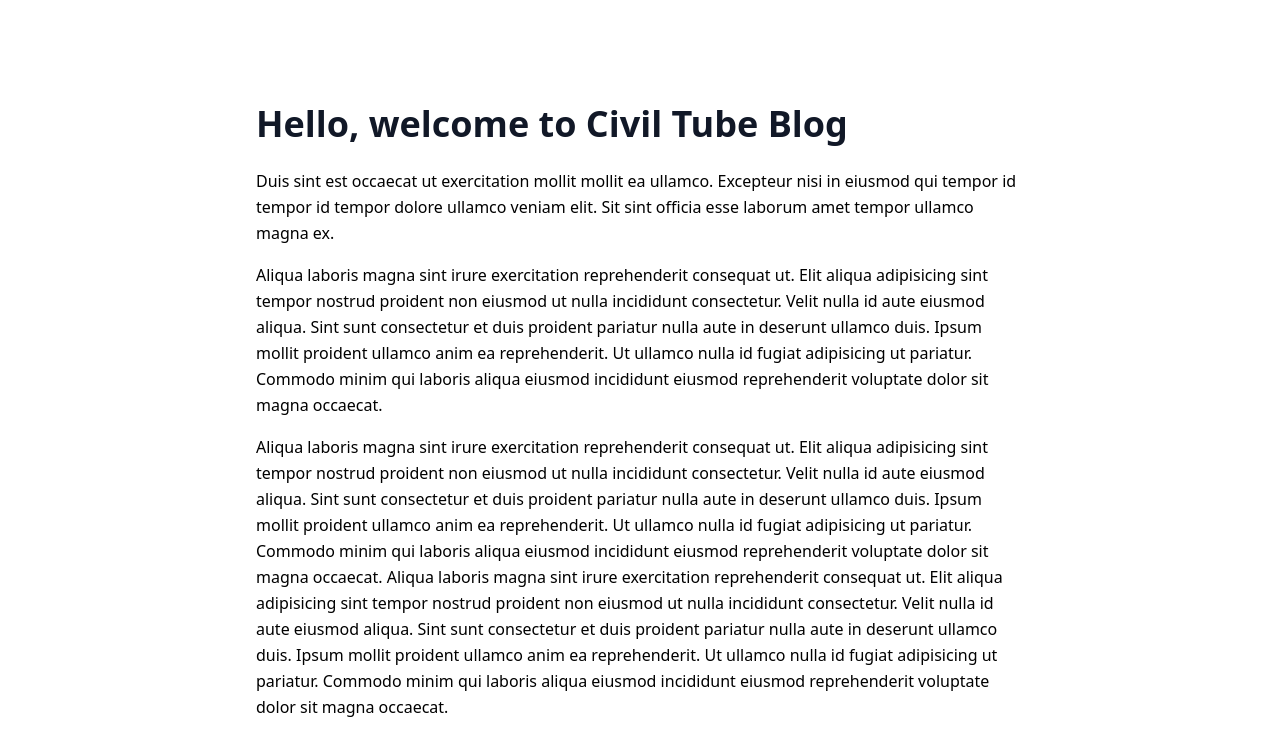
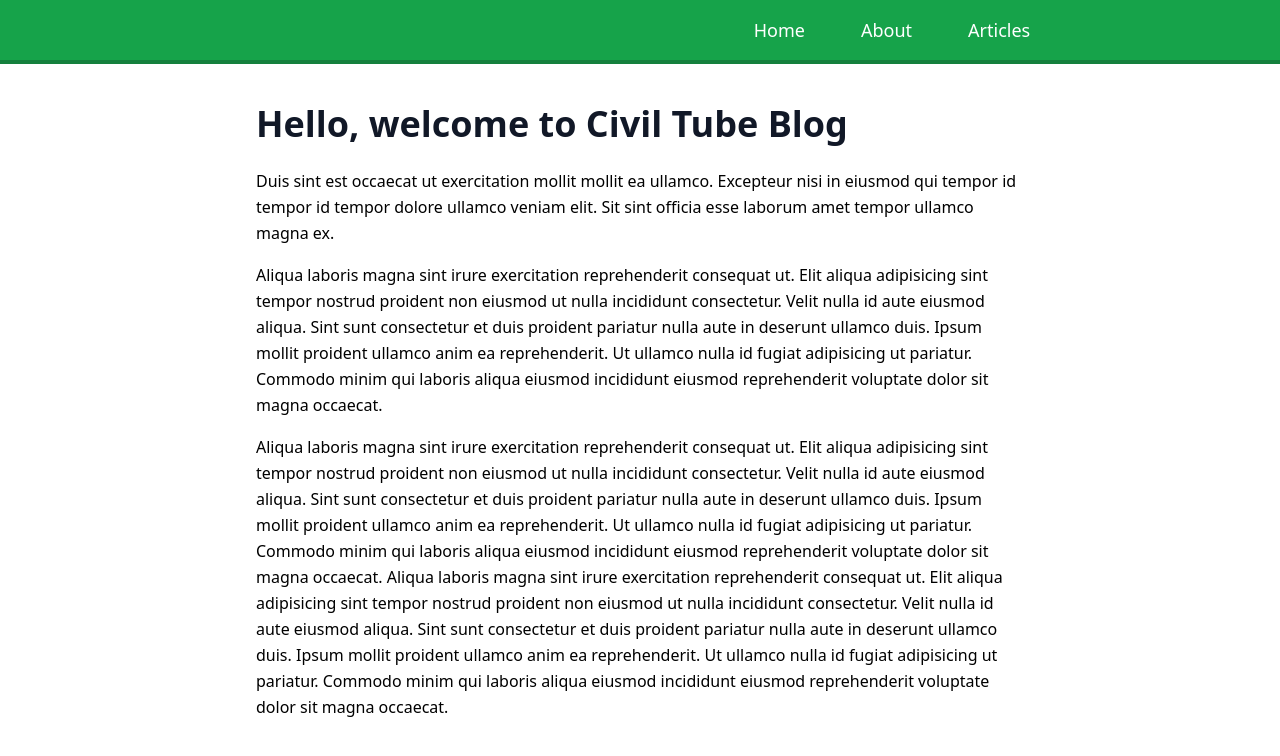
Before and after one commit to mangala-karunarathne/blog, a React (Create React App) app in the folder frontend/: page / in a window 1280 px wide. Shown: the top 756 px of the page. Built offline with nearby package versions, Linux system fonts and the light colour scheme; the HTML template or start-up script is replaced by a standard one.

Commit message:
Nav Bar Modified

```diff
--- a/frontend/package.json
+++ b/frontend/package.json
@@ -3,6 +3,7 @@
   "version": "0.1.0",
   "private": true,
   "dependencies": {
+    "@headlessui/react": "^1.6.6",
     "@testing-library/jest-dom": "^5.16.4",
     "@testing-library/react": "^13.3.0",
     "@testing-library/user-event": "^13.5.0",
--- a/frontend/src/App.js
+++ b/frontend/src/App.js
@@ -1,23 +1,30 @@
 import {BrowserRouter as Router, Route, Routes} from 'react-router-dom';
+import Navbar from './components/Navbar';
 import About from './pages/About';
 import Article from './pages/Article';
 import ArticleList from './pages/ArticleList';
+// import { Link } from "react-router-dom";
+
 //Pages
 import Home from "./pages/Home";
 
 function App() {
   return (
+      <Router>
+       <Navbar/>
         <div className="max-w-screen-md mx-auto pt-20">
-      <Router>
+
             <Routes>
               <Route path='/' element={<Home/>}/>
               <Route path='/about' element={<About/>}/>
               <Route path='/article' element={<Article/>}/>
               <Route path='/articlelist' element={<ArticleList/>}/>
             </Routes>
+        </div>
+
       </Router>
 
-    </div>
+
   );
 }
 
--- a/frontend/src/componenets/Navbar.js
+++ /dev/null
@@ -1,16 +0,0 @@
-import React from 'react'
-
-const Navbar = () => {
-  return (
-    <nav className='border-b-4 border-green-700 text-center fixed top-0
-    bg-green-600 font-bold- w-full text-lg text-white'>
-        <ul>
-            <li className='inline-block py-4'>
-
-            </li>
-        </ul>
-    </nav>
-  )
-}
-
-export default Navbar
--- /dev/null
+++ b/frontend/src/components/Navbar.js
@@ -0,0 +1,22 @@
+import React from 'react'
+import {Link} from 'react-router-dom';
+const Navbar = () => {
+  return (
+    <nav className='border-b-4 border-green-700 text-center fixed top-0
+    bg-green-600 font-bold- w-full text-lg text-white'>
+        <ul>
+            <li className='inline-block py-4'>
+                <Link to="/" className='pl-6 pr-8 '> Home </Link>
+            </li>
+             <li className='inline-block py-4'>
+                <Link to="/about" className='pl-6 pr-8 '> About </Link>
+            </li>
+            <li className='inline-block py-4'>
+                <Link to="/articlelist" className='pl-6 pr-8 '> Articles </Link>
+            </li>
+        </ul>
+    </nav>
+  )
+}
+
+export default Navbar;
--- a/frontend/src/pages/About.js
+++ b/frontend/src/pages/About.js
@@ -1,8 +1,10 @@
 import React from 'react'
+import Navbar from '../components/Navbar'
 
 const About = () => {
   return (
     <div className='mb-20'>
+        <Navbar/>
         <h1 className='sm:text-4xl text-2xl font-bold my-6 text-gray-900'>  About the Blog </h1>
         <p className='mx-auto leading-relaxed text-base mb-4'>
             Duis sint est occaecat ut exercitation mollit mollit ea ullamco.
--- a/frontend/src/pages/ArticleList.js
+++ b/frontend/src/pages/ArticleList.js
@@ -1,8 +1,10 @@
 import React from 'react'
+import Navbar from '../components/Navbar'
 
 const ArticleList = () => {
   return (
     <div>
+      <Navbar/>
         <h1 className='sm:text-4xl text-2xl font-bold my-6 text-gray-900'>  Articles </h1>
         <p className='mx-auto leading-relaxed text-base mb-4'>
             Duis sint est occaecat ut exercitation mollit mollit ea ullamco.
@@ -34,4 +36,4 @@ const ArticleList = () => {
   )
 }
 
-export default ArticleList
+export default ArticleList;
--- a/frontend/src/pages/Home.js
+++ b/frontend/src/pages/Home.js
@@ -1,8 +1,11 @@
 import React from 'react'
+import Navbar from '../components/Navbar'
+
 
 const Home = () => {
   return (
     <div className='mb-20'>
+      <Navbar/>
         <h1 className='sm:text-4xl text-2xl font-bold my-6 text-gray-900'>  Hello, welcome to Civil Tube Blog </h1>
         <p className='mx-auto leading-relaxed text-base mb-4'>
             Duis sint est occaecat ut exercitation mollit mollit ea ullamco.
```
Also changed, not shown: 1 other file (tests, documents, lock files or other folders). Lines whose indentation alone changed are shown as unchanged.
